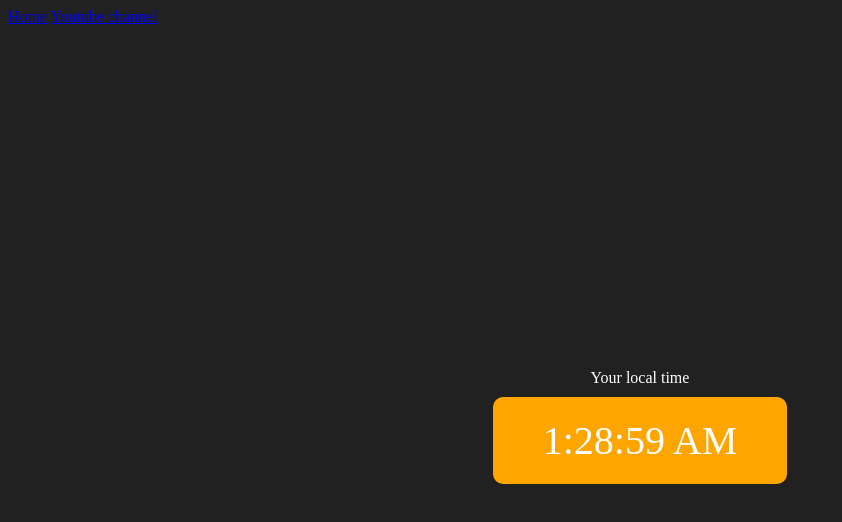
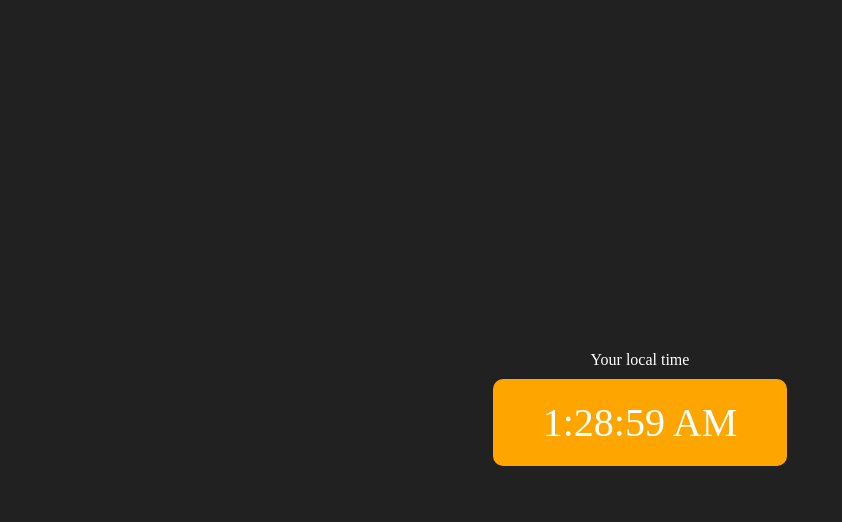
Before and after one commit to KuldipRana03/Javascript-basic-project, a plain HTML site: page Digital Clock/index.html in a window 1280 px wide. Shown: the whole page, without its empty margins (0-842 px from the left). Drawn offline with Linux system fonts and the light colour scheme.

Commit message:
Updated index.html in Color Changer and Digital Clock

```diff
--- a/Digital Clock/index.html
+++ b/Digital Clock/index.html
@@ -4,7 +4,6 @@
     <meta charset="UTF-8" />
     <meta name="viewport" content="width=device-width, initial-scale=1.0" />
     <meta http-equiv="X-UA-Compatible" content="ie=edge" />
-    <link rel="stylesheet" type="text/css" href="../styles.css" />
     <title>Your Local Time</title>
     <style>
       body {
@@ -28,12 +27,6 @@
     </style>
   </head>
   <body>
-    <nav>
-      <a href="/" aria-current="page">Home</a>
-      <a target="_blank" href="https://www.youtube.com/@chaiaurcode"
-        >Youtube channel</a
-      >
-    </nav>
     <div class="center">
       <div id="banner"><span>Your local time</span></div>
       <div id="clock"></div>
```
Also changed, not shown: Color Changer/index.html (+0 -13 lines).
